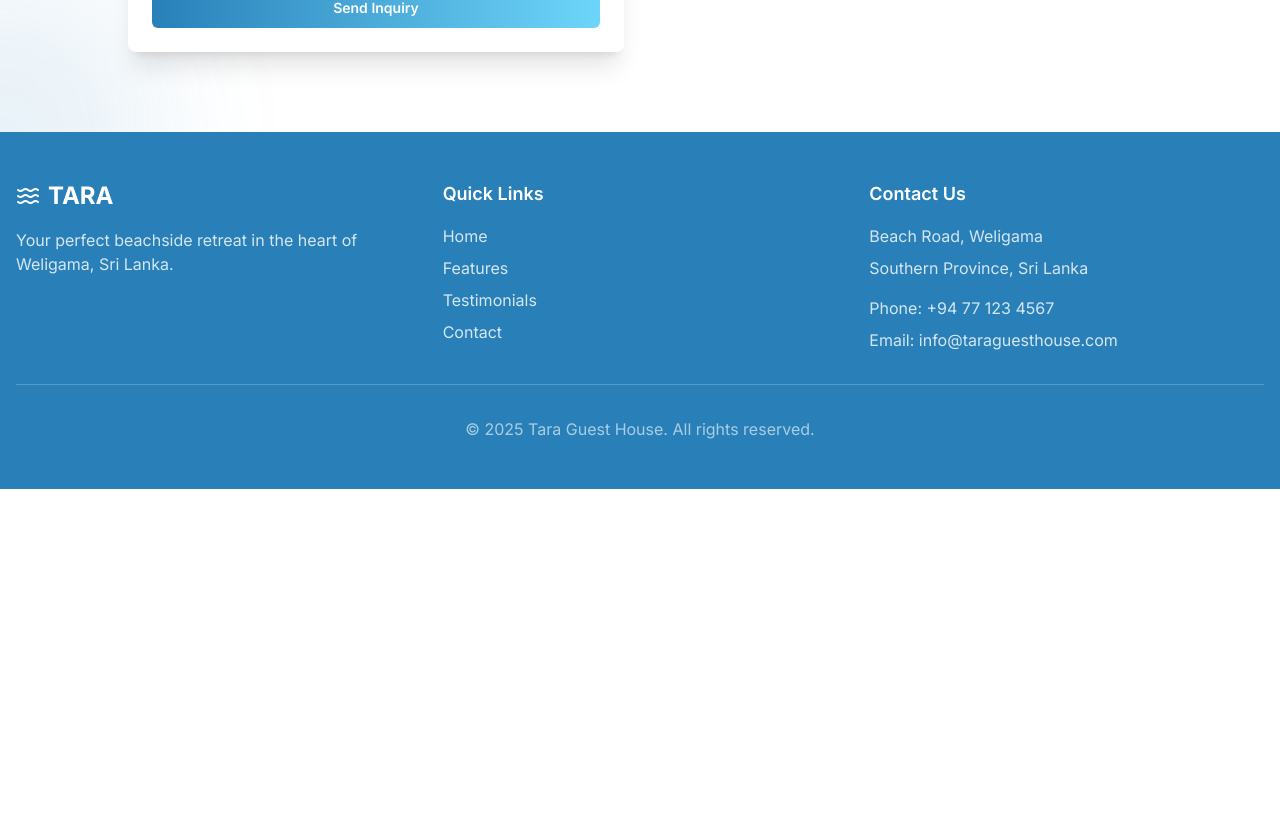
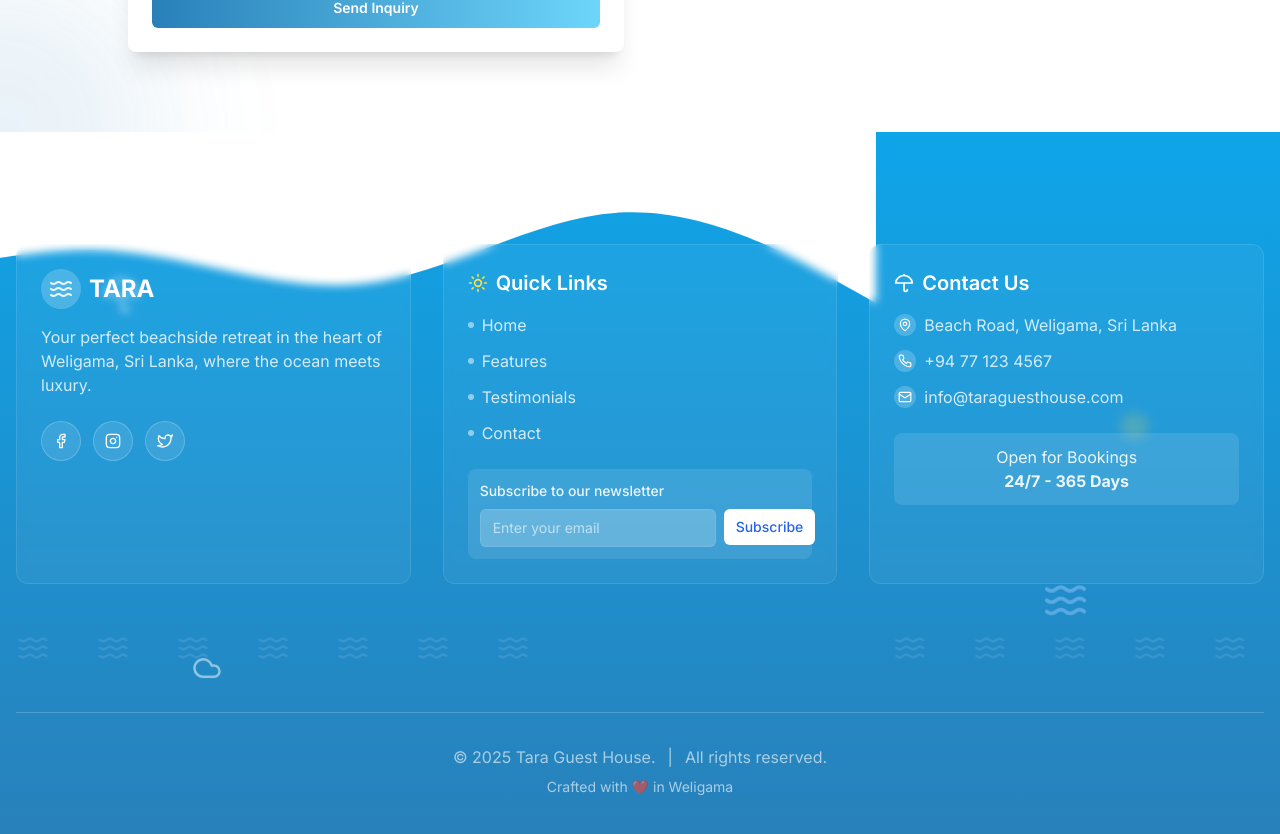
Before and after one commit to KaveeshaKaru/chirp-story-flow, a React (Vite) app: page / in a window 1280 px wide. Shown: the part 3455-4289 px from the top of the page. Before the commit the page ends 3944 px from the top, so only its background shows below. Built offline with nearby package versions, Linux system fonts and the light colour scheme.

Commit message:
Update footer with beach vibe
The footer was updated to have a wavy, beach-themed design to enhance the entertainment factor of the landing page.

```diff
--- a/src/components/Footer.tsx
+++ b/src/components/Footer.tsx
@@ -1,53 +1,179 @@
 
 import React from "react";
-import { Waves } from "lucide-react";
+import { Waves, Sun, Umbrella, Cloud } from "lucide-react";
+import { Button } from "@/components/ui/button";
 
 const Footer = () => {
   return (
-    <footer className="bg-[#2980b9] text-white">
-      <div className="container mx-auto px-4 py-12">
+    <footer className="relative bg-gradient-to-b from-[#0ea5e9] to-[#2980b9] text-white overflow-hidden pt-16">
+      {/* Wave animation at the top */}
+      <div className="absolute top-0 left-0 w-full overflow-hidden">
+        <svg xmlns="http://www.w3.org/2000/svg" viewBox="0 0 1440 320" className="relative block w-full">
+          <path
+            fill="#ffffff"
+            fillOpacity="1"
+            d="M0,128L48,138.7C96,149,192,171,288,165.3C384,160,480,128,576,133.3C672,139,768,181,864,170.7C960,160,1056,96,1152,90.7C1248,85,1344,139,1392,165.3L1440,192L1440,0L1392,0C1344,0,1248,0,1152,0C1056,0,960,0,864,0C768,0,672,0,576,0C480,0,384,0,288,0C192,0,96,0,48,0L0,0Z"
+            className="animate-wave"
+          ></path>
+        </svg>
+      </div>
+
+      {/* Beach decorative elements */}
+      <div className="absolute left-0 right-0 top-0 bottom-0 overflow-hidden pointer-events-none">
+        <div className="absolute top-[20%] left-[8%] animate-float-slow opacity-50">
+          <Umbrella size={40} className="text-white" />
+        </div>
+        <div className="absolute top-[40%] right-[10%] animate-float-medium opacity-50">
+          <Sun size={35} className="text-yellow-300" />
+        </div>
+        <div className="absolute bottom-[20%] left-[15%] animate-float-fast opacity-50">
+          <Cloud size={30} className="text-white" />
+        </div>
+        <div className="absolute bottom-[30%] right-[15%] animate-float-medium opacity-50">
+          <Waves size={45} className="text-blue-300" />
+        </div>
+      </div>
+
+      {/* Main footer content */}
+      <div className="container mx-auto px-4 py-12 relative z-10">
         <div className="grid grid-cols-1 md:grid-cols-3 gap-8">
-          <div>
+          {/* Logo and description */}
+          <div className="backdrop-blur-sm bg-white/5 p-6 rounded-xl border border-white/10 transform transition-transform hover:scale-105">
             <div className="flex items-center gap-2 mb-4">
-              <Waves className="h-6 w-6" />
+              <div className="p-2 bg-white/20 rounded-full">
+                <Waves className="h-6 w-6 text-white animate-pulse" />
+              </div>
               <span className="font-bold text-2xl">TARA</span>
             </div>
             <p className="text-white/80 mb-4">
-              Your perfect beachside retreat in the heart of Weligama, Sri Lanka.
+              Your perfect beachside retreat in the heart of Weligama, Sri Lanka, where the ocean meets luxury.
             </p>
+            <div className="flex gap-3 mt-6">
+              <Button variant="outline" size="icon" className="rounded-full bg-white/10 border-white/20 hover:bg-white/20">
+                <svg xmlns="http://www.w3.org/2000/svg" width="18" height="18" viewBox="0 0 24 24" fill="none" stroke="currentColor" strokeWidth="2" strokeLinecap="round" strokeLinejoin="round" className="text-white"><path d="M18 2h-3a5 5 0 0 0-5 5v3H7v4h3v8h4v-8h3l1-4h-4V7a1 1 0 0 1 1-1h3z"></path></svg>
+                <span className="sr-only">Facebook</span>
+              </Button>
+              <Button variant="outline" size="icon" className="rounded-full bg-white/10 border-white/20 hover:bg-white/20">
+                <svg xmlns="http://www.w3.org/2000/svg" width="18" height="18" viewBox="0 0 24 24" fill="none" stroke="currentColor" strokeWidth="2" strokeLinecap="round" strokeLinejoin="round" className="text-white"><rect x="2" y="2" width="20" height="20" rx="5" ry="5"></rect><path d="M16 11.37A4 4 0 1 1 12.63 8 4 4 0 0 1 16 11.37z"></path><line x1="17.5" y1="6.5" x2="17.51" y2="6.5"></line></svg>
+                <span className="sr-only">Instagram</span>
+              </Button>
+              <Button variant="outline" size="icon" className="rounded-full bg-white/10 border-white/20 hover:bg-white/20">
+                <svg xmlns="http://www.w3.org/2000/svg" width="18" height="18" viewBox="0 0 24 24" fill="none" stroke="currentColor" strokeWidth="2" strokeLinecap="round" strokeLinejoin="round" className="text-white"><path d="M23 3a10.9 10.9 0 0 1-3.14 1.53 4.48 4.48 0 0 0-7.86 3v1A10.66 10.66 0 0 1 3 4s-4 9 5 13a11.64 11.64 0 0 1-7 2c9 5 20 0 20-11.5a4.5 4.5 0 0 0-.08-.83A7.72 7.72 0 0 0 23 3z"></path></svg>
+                <span className="sr-only">Twitter</span>
+              </Button>
+            </div>
           </div>
 
-          <div>
-            <h3 className="text-lg font-semibold mb-4">Quick Links</h3>
-            <ul className="space-y-2">
-              <li>
-                <a href="#home" className="text-white/80 hover:text-white transition-colors">Home</a>
-              </li>
-              <li>
-                <a href="#features" className="text-white/80 hover:text-white transition-colors">Features</a>
-              </li>
-              <li>
-                <a href="#testimonials" className="text-white/80 hover:text-white transition-colors">Testimonials</a>
-              </li>
-              <li>
-                <a href="#contact" className="text-white/80 hover:text-white transition-colors">Contact</a>
-              </li>
+          {/* Quick Links */}
+          <div className="backdrop-blur-sm bg-white/5 p-6 rounded-xl border border-white/10 transform transition-transform hover:scale-105">
+            <h3 className="text-xl font-semibold mb-4 flex items-center gap-2">
+              <Sun size={20} className="text-yellow-300" />
+              Quick Links
+            </h3>
+            <ul className="space-y-3">
+              {["Home", "Features", "Testimonials", "Contact"].map((link) => (
+                <li key={link} className="group">
+                  <a
+                    href={`#${link.toLowerCase()}`}
+                    className="text-white/80 hover:text-white transition-colors flex items-center gap-2 group-hover:translate-x-1 transform transition-transform"
+                  >
+                    <span className="h-1.5 w-1.5 rounded-full bg-white/50 group-hover:bg-white group-hover:w-3 transition-all"></span>
+                    {link}
+                  </a>
+                </li>
+              ))}
             </ul>
+
+            <div className="mt-6 p-3 bg-white/10 rounded-lg">
+              <p className="text-sm font-medium text-white/90">Subscribe to our newsletter</p>
+              <div className="mt-2 flex gap-2">
+                <input
+                  type="email"
+                  placeholder="Enter your email"
+                  className="px-3 py-2 bg-white/20 border border-white/10 rounded-md text-sm flex-1 text-white placeholder:text-white/60 focus:outline-none focus:ring-2 focus:ring-white/30"
+                />
+                <Button size="sm" className="bg-white text-blue-600 hover:bg-white/90">Subscribe</Button>
+              </div>
+            </div>
           </div>
 
-          <div>
-            <h3 className="text-lg font-semibold mb-4">Contact Us</h3>
-            <address className="not-italic text-white/80 space-y-2">
-              <p>Beach Road, Weligama</p>
-              <p>Southern Province, Sri Lanka</p>
-              <p className="pt-2">Phone: +94 77 123 4567</p>
-              <p>Email: info@taraguesthouse.com</p>
+          {/* Contact Us */}
+          <div className="backdrop-blur-sm bg-white/5 p-6 rounded-xl border border-white/10 transform transition-transform hover:scale-105">
+            <h3 className="text-xl font-semibold mb-4 flex items-center gap-2">
+              <Umbrella size={20} className="text-white" /> Contact Us
+            </h3>
+            <address className="not-italic text-white/80 space-y-3">
+              <p className="flex items-center gap-2">
+                <span className="p-1 bg-white/20 rounded-full">
+                  <svg xmlns="http://www.w3.org/2000/svg" width="14" height="14" viewBox="0 0 24 24" fill="none" stroke="currentColor" strokeWidth="2" strokeLinecap="round" strokeLinejoin="round" className="text-white"><path d="M20 10c0 6-8 12-8 12s-8-6-8-12a8 8 0 0 1 16 0Z"></path><circle cx="12" cy="10" r="3"></circle></svg>
+                </span>
+                Beach Road, Weligama, Sri Lanka
+              </p>
+              <p className="flex items-center gap-2">
+                <span className="p-1 bg-white/20 rounded-full">
+                  <svg xmlns="http://www.w3.org/2000/svg" width="14" height="14" viewBox="0 0 24 24" fill="none" stroke="currentColor" strokeWidth="2" strokeLinecap="round" strokeLinejoin="round" className="text-white"><path d="M22 16.92v3a2 2 0 0 1-2.18 2 19.79 19.79 0 0 1-8.63-3.07 19.5 19.5 0 0 1-6-6 19.79 19.79 0 0 1-3.07-8.67A2 2 0 0 1 4.11 2h3a2 2 0 0 1 2 1.72 12.84 12.84 0 0 0 .7 2.81 2 2 0 0 1-.45 2.11L8.09 9.91a16 16 0 0 0 6 6l1.27-1.27a2 2 0 0 1 2.11-.45 12.84 12.84 0 0 0 2.81.7A2 2 0 0 1 22 16.92z"></path></svg>
+                </span>
+                +94 77 123 4567
+              </p>
+              <p className="flex items-center gap-2">
+                <span className="p-1 bg-white/20 rounded-full">
+                  <svg xmlns="http://www.w3.org/2000/svg" width="14" height="14" viewBox="0 0 24 24" fill="none" stroke="currentColor" strokeWidth="2" strokeLinecap="round" strokeLinejoin="round" className="text-white"><rect width="20" height="16" x="2" y="4" rx="2"></rect><path d="m22 7-8.97 5.7a1.94 1.94 0 0 1-2.06 0L2 7"></path></svg>
+                </span>
+                info@taraguesthouse.com
+              </p>
             </address>
+
+            <div className="mt-6">
+              <div className="bg-white/10 p-3 rounded-lg">
+                <p className="text-center text-white/90">
+                  Open for Bookings
+                </p>
+                <p className="text-center font-bold text-white animate-pulse">
+                  24/7 - 365 Days
+                </p>
+              </div>
+            </div>
           </div>
         </div>
 
-        <div className="border-t border-white/20 mt-8 pt-8 text-center text-white/60">
-          <p>&copy; {new Date().getFullYear()} Tara Guest House. All rights reserved.</p>
+        {/* Bottom wave animation */}
+        <div className="relative mt-12">
+          <div className="flex overflow-hidden h-8">
+            <div className="flex min-w-full animate-wave-slow">
+              <Waves className="text-white/10 h-8 w-20" />
+              <Waves className="text-white/10 h-8 w-20" />
+              <Waves className="text-white/10 h-8 w-20" />
+              <Waves className="text-white/10 h-8 w-20" />
+              <Waves className="text-white/10 h-8 w-20" />
+              <Waves className="text-white/10 h-8 w-20" />
+              <Waves className="text-white/10 h-8 w-20" />
+              <Waves className="text-white/10 h-8 w-20" />
+              <Waves className="text-white/10 h-8 w-20" />
+              <Waves className="text-white/10 h-8 w-20" />
+            </div>
+            <div className="flex min-w-full animate-wave">
+              <Waves className="text-white/10 h-8 w-20" />
+              <Waves className="text-white/10 h-8 w-20" />
+              <Waves className="text-white/10 h-8 w-20" />
+              <Waves className="text-white/10 h-8 w-20" />
+              <Waves className="text-white/10 h-8 w-20" />
+              <Waves className="text-white/10 h-8 w-20" />
+              <Waves className="text-white/10 h-8 w-20" />
+              <Waves className="text-white/10 h-8 w-20" />
+              <Waves className="text-white/10 h-8 w-20" />
+              <Waves className="text-white/10 h-8 w-20" />
+            </div>
+          </div>
+        </div>
+
+        {/* Copyright */}
+        <div className="border-t border-white/20 mt-12 pt-8 text-center text-white/60">
+          <p className="flex items-center justify-center gap-1">
+            <span>© {new Date().getFullYear()} Tara Guest House.</span>
+            <span className="px-2">|</span>
+            <span>All rights reserved.</span>
+          </p>
+          <p className="mt-2 text-sm">Crafted with ❤️ in Weligama</p>
         </div>
       </div>
     </footer>
```
Also changed, not shown: tailwind.config.ts (+11 -1 lines).
